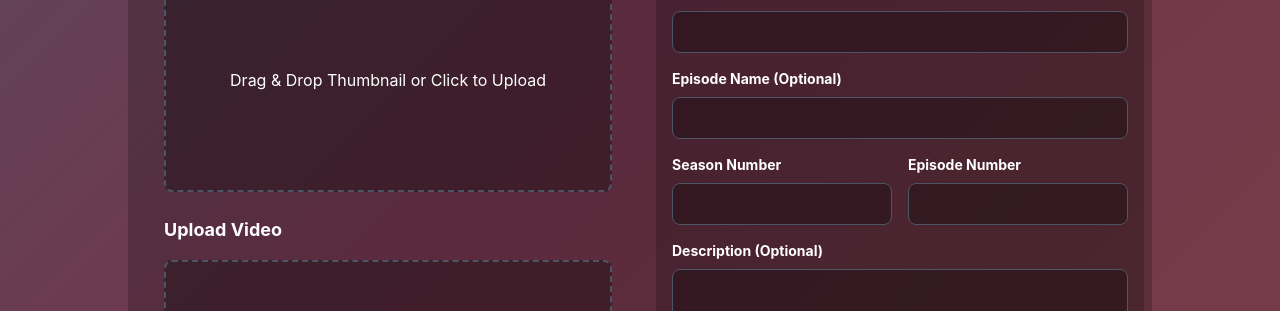
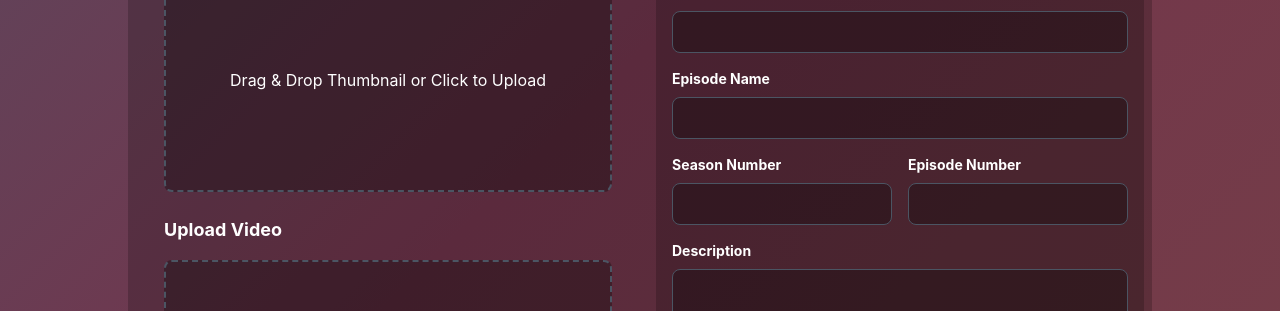
Before and after one commit to shantanu-p01/aniStream-Vite, a React (Vite) app: page /upload in a window 1280 px wide. Shown: the part 204-515 px from the top of the page. Built offline with nearby package versions, Linux system fonts and the light colour scheme.

Commit message:
43. Updated UploadPage.jsx     - made the description and the episode name field required

```diff
--- a/src/Pages/Upload/UploadPage.jsx
+++ b/src/Pages/Upload/UploadPage.jsx
@@ -51,18 +51,17 @@ const UploadPage = () => {
     if (!episodeNumber) emptyFields.push('Episode Number');
     if (!thumbnail) emptyFields.push('Thumbnail');
     if (!video) emptyFields.push('Video');
+    if (!episodeName) emptyFields.push('Episode Name');
+    if (!description) emptyFields.push('Description');
 
     if (emptyFields.length) {
       setModalMessage(
-        emptyFields.length === 5
+        emptyFields.length === 7
           ? 'All required fields are empty.'
           : 'The following required fields are empty:'
       );
-      setMissingFields(emptyFields.length === 5 ? [] : emptyFields);
+      setMissingFields(emptyFields.length === 7 ? [] : emptyFields);
       setShowModal(true);
-    } else if (!episodeName || !description) {
-      setModalMessage('Some optional fields are empty. Proceed?');
-      setShowConfirmation(true);
     } else {
       performUpload();
     }
@@ -82,9 +81,8 @@ const UploadPage = () => {
       formData.append('episodeNumber', episodeNumber);
       formData.append('thumbnail', thumbnail);
       formData.append('video', video);
-
-      if (episodeName) formData.append('episodeName', episodeName);
-      if (description) formData.append('description', description);
+      formData.append('episodeName', episodeName);
+      formData.append('description', description);
 
       const response = await fetch('http://localhost:5000/upload', {
         method: 'POST',
@@ -176,7 +174,7 @@ const UploadPage = () => {
         <span className="loading loading-dots loading-md"></span>
       </div>
       ) : (
-      <main className='pt-28 p-2 min-h-screen h-full w-full pb-10'>
+      <main className='pt-28 p-2 min-h-screen h-full w-full'>
         <div className='flex flex-col h-full lg:flex-row items-center justify-center gap-4 max-w-5xl mx-auto p-2 bg-black/20 rounded-lg'>
           <div className='w-full lg:w-1/2 flex flex-row flex-wrap items-center justify-center gap-4'>
             <div className='w-full flex flex-col md:flex-row gap-4'>
@@ -189,7 +187,7 @@ const UploadPage = () => {
               <h2 className='text-white text-lg font-bold text-center lg:text-left mb-2'>Episode Details</h2>
               {[
                 { label: 'Anime Name', value: animeName, onChange: setAnimeName },
-                { label: 'Episode Name (Optional)', value: episodeName, onChange: setEpisodeName },
+                { label: 'Episode Name', value: episodeName, onChange: setEpisodeName },
               ].map(({ label, value, onChange }) => (
                 <div className='mb-4' key={label}>
                   <label className='block text-white text-sm font-bold mb-2'>{label}</label>
@@ -225,7 +223,7 @@ const UploadPage = () => {
                 </div>
               </div>
               <div className='mb-4'>
-                <label className='block text-white text-sm font-bold mb-2'>Description (Optional)</label>
+                <label className='block text-white text-sm font-bold mb-2'>Description</label>
                 <textarea
                   value={description}
                   onChange={(e) => setDescription(e.target.value)}
```
